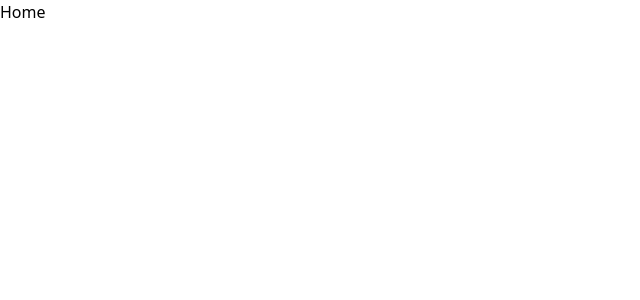
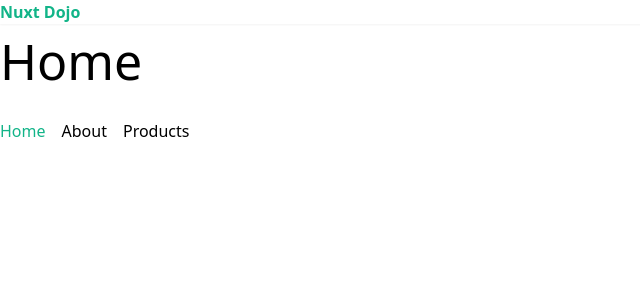
Before and after one commit to VMB-DEV/badge-creator-nuxt, a Nuxt app: page / in a window 1280 px wide. Shown: the top 300 px of the page, without its empty margins (0-640 px from the left). Built offline with nearby package versions, Linux system fonts and the light colour scheme.

Commit message:
feat: basic layout

```diff
--- /dev/null
+++ b/layouts/default.vue
@@ -0,0 +1,27 @@
+<script setup lang="ts">
+console.log("%c Default layouts", "background gray")
+</script>
+
+<template>
+  <div>
+    <header class="shadow-sm bg-white">
+      <NuxtLink to="/" class="font-bold">Nuxt Dojo</NuxtLink>
+    </header>
+    <div>
+      <slot />
+    </div>
+    <footer>
+      <ul class="flex gap-4">
+        <li> <NuxtLink to="/">Home</NuxtLink> </li>
+        <li> <NuxtLink to="/custom">About</NuxtLink> </li>
+        <li> <NuxtLink to="/preselection">Products</NuxtLink> </li>
+      </ul>
+    </footer>
+  </div>
+</template>
+
+<style scoped>
+.router-link-exact-active {
+  color: #12b488;
+}
+</style>
--- a/pages/index.vue
+++ b/pages/index.vue
@@ -1,5 +1,5 @@
 <script setup lang="ts">
-
+console.log(`%c Home component`, "color red")
 </script>
 
 <template>
@@ -7,5 +7,12 @@
 </template>
 
 <style scoped>
+h2 {
+  margin-bottom: 20px;
+  font-size: 50px;
+}
 
+p {
+  margin: 20px 0;
+}
 </style>
```
